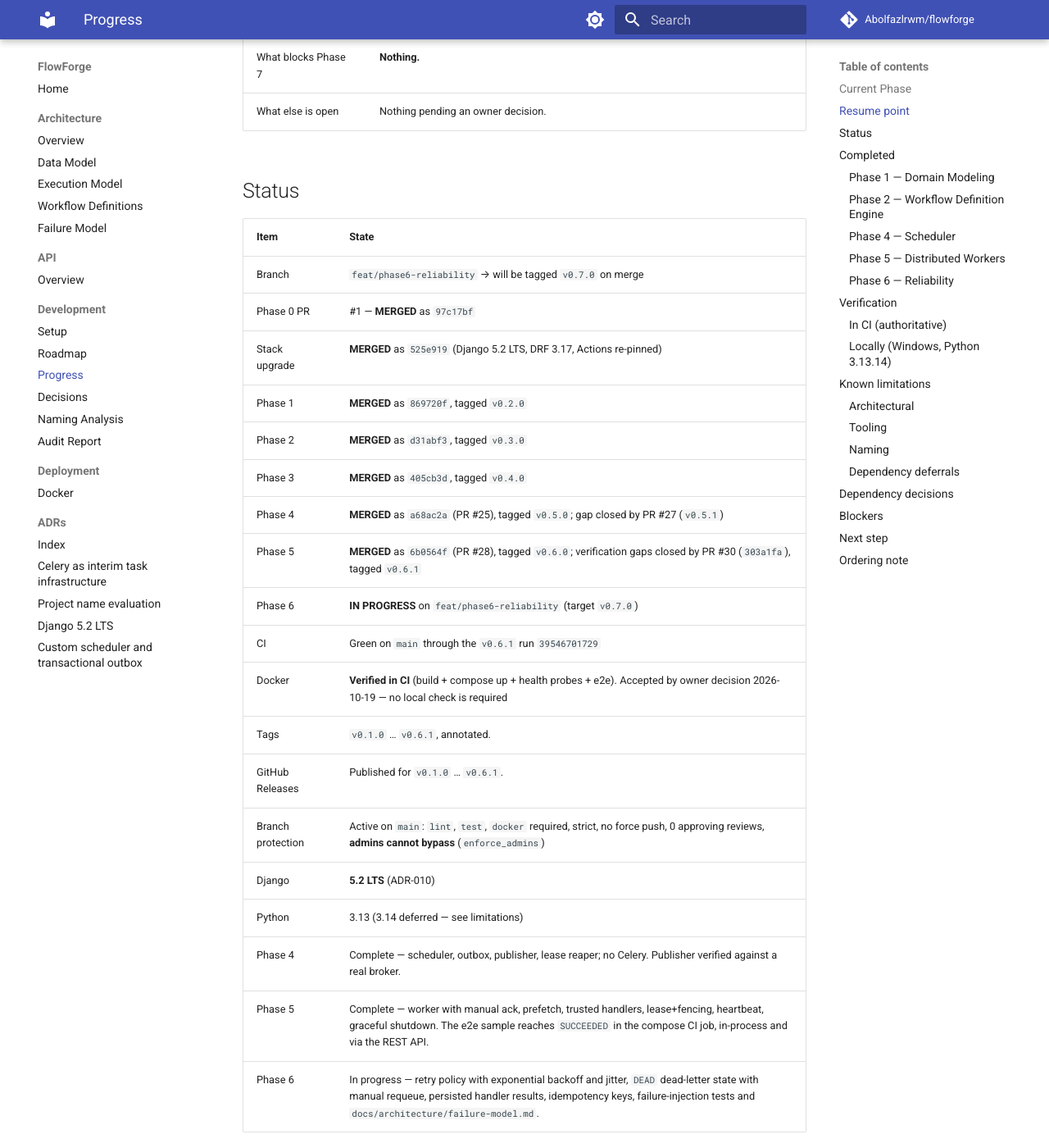
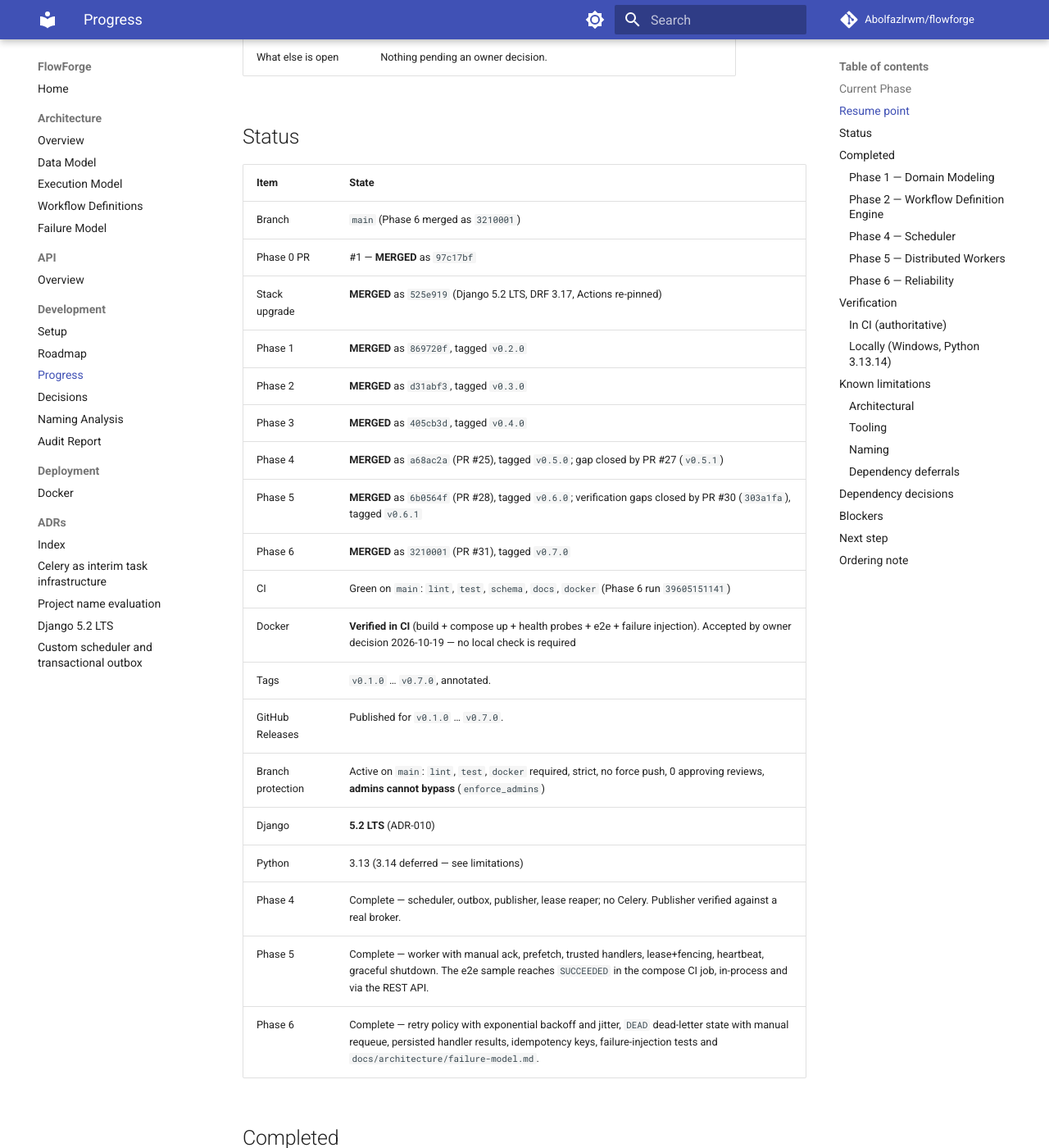
Before and after one commit to Abolfazlrwm/flowforge, an MkDocs documentation site: the page built from docs/development/PROGRESS.md, in a window 1280 px wide and 1400 px high, scrolled down 686 px. Shown: the whole window at 82% size. Built offline with MkDocs 1.6.1 and Material for MkDocs 9.7.7, drawn with Linux system fonts in a browser that asks for light colours; comment, search, counter and statistics services are not loaded; some of the changed text lies outside the part shown.

Commit message:
docs: record Phase 6 as released (v0.7.0)
`PROGRESS.md` still said Phase 6 was in progress on a feature branch. It is not:
PR #31 merged as `3210001`, tagged `v0.7.0`, released.

- Current Phase and the resume-point table now say COMPLETE, and the "where is the
  work" answer is `main` rather than a branch that no longer exists.
- The CI run link is recorded now that the run is green (run `39605151141`), which
  is the ordering rule this file already states at the end: a URL committed before
  the run exists is a claim, not a verification.
- `AGENTS.md` current-phase line matches.

No code changes.

```diff
--- a/docs/development/PROGRESS.md
+++ b/docs/development/PROGRESS.md
@@ -2,9 +2,8 @@
 
 ## Current Phase
 
-**Phase 6 — Reliability: IN PROGRESS.** The work is on
-`feat/phase6-reliability` and will be tagged **v0.7.0** on merge. Phase 5 is
-complete and released (`v0.6.0`), and its verification gaps closed as `v0.6.1`.
+**Phase 6 — Reliability: COMPLETE (v0.7.0).** Merged as `3210001` (PR #31), tagged
+`v0.7.0`, released. Phase 7 is next.
 
 ## Resume point
 
@@ -12,11 +11,11 @@ If this session is resumed cold, read this section first.
 
 | Question | Answer |
 |----------|--------|
-| Where is the work | `feat/phase6-reliability`; on merge it becomes `v0.7.0`. `main` is the integration branch. |
-| What is released | `v0.1.0` … `v0.6.1` (including the `v0.5.1` and `v0.6.1` gap releases). |
+| Where is the work | `main`. Phase 6 is merged, tagged and released. |
+| What is released | `v0.1.0` … `v0.7.0` (including the `v0.5.1` and `v0.6.1` gap releases). |
 | Framework | **Django 5.2 LTS** (owner decision, [ADR-010](../adr/ADR-010-django-5-2-lts.md)). Python stays at 3.13. |
 | Message broker | **RabbitMQ via pika**, no Celery ([ADR-011](../adr/ADR-011-custom-scheduler-and-transactional-outbox.md)). `RABBITMQ_URL` is the one broker. |
-| What is next | Merge the Phase 6 PR, tag `v0.7.0`. |
+| What is next | Phase 7. |
 | What blocks Phase 7 | **Nothing.** |
 | What else is open | Nothing pending an owner decision. |
 
@@ -24,7 +23,7 @@ If this session is resumed cold, read this section first.
 
 | Item | State |
 |------|-------|
-| Branch | `feat/phase6-reliability` → will be tagged `v0.7.0` on merge |
+| Branch | `main` (Phase 6 merged as `3210001`) |
 | Phase 0 PR | #1 — **MERGED** as `97c17bf` |
 | Stack upgrade | **MERGED** as `525e919` (Django 5.2 LTS, DRF 3.17, Actions re-pinned) |
 | Phase 1 | **MERGED** as `869720f`, tagged `v0.2.0` |
@@ -32,17 +31,17 @@ If this session is resumed cold, read this section first.
 | Phase 3 | **MERGED** as `405cb3d`, tagged `v0.4.0` |
 | Phase 4 | **MERGED** as `a68ac2a` (PR #25), tagged `v0.5.0`; gap closed by PR #27 (`v0.5.1`) |
 | Phase 5 | **MERGED** as `6b0564f` (PR #28), tagged `v0.6.0`; verification gaps closed by PR #30 (`303a1fa`), tagged `v0.6.1` |
-| Phase 6 | **IN PROGRESS** on `feat/phase6-reliability` (target `v0.7.0`) |
-| CI | Green on `main` through the `v0.6.1` run `39546701729` |
-| Docker | **Verified in CI** (build + compose up + health probes + e2e). Accepted by owner decision 2026-10-19 — no local check is required |
-| Tags | `v0.1.0` … `v0.6.1`, annotated. |
-| GitHub Releases | Published for `v0.1.0` … `v0.6.1`. |
+| Phase 6 | **MERGED** as `3210001` (PR #31), tagged `v0.7.0` |
+| CI | Green on `main`: `lint`, `test`, `schema`, `docs`, `docker` (Phase 6 run `39605151141`) |
+| Docker | **Verified in CI** (build + compose up + health probes + e2e + failure injection). Accepted by owner decision 2026-10-19 — no local check is required |
+| Tags | `v0.1.0` … `v0.7.0`, annotated. |
+| GitHub Releases | Published for `v0.1.0` … `v0.7.0`. |
 | Branch protection | Active on `main`: `lint`, `test`, `docker` required, strict, no force push, 0 approving reviews, **admins cannot bypass** (`enforce_admins`) |
 | Django | **5.2 LTS** (ADR-010) |
 | Python | 3.13 (3.14 deferred — see limitations) |
 | Phase 4 | Complete — scheduler, outbox, publisher, lease reaper; no Celery. Publisher verified against a real broker. |
 | Phase 5 | Complete — worker with manual ack, prefetch, trusted handlers, lease+fencing, heartbeat, graceful shutdown. The e2e sample reaches `SUCCEEDED` in the compose CI job, in-process and via the REST API. |
-| Phase 6 | In progress — retry policy with exponential backoff and jitter, `DEAD` dead-letter state with manual requeue, persisted handler results, idempotency keys, failure-injection tests and `docs/architecture/failure-model.md`. |
+| Phase 6 | Complete — retry policy with exponential backoff and jitter, `DEAD` dead-letter state with manual requeue, persisted handler results, idempotency keys, failure-injection tests and `docs/architecture/failure-model.md`. |
 
 ## Completed
 
@@ -308,8 +307,11 @@ Phase 5 gap release: https://github.com/Abolfazlrwm/flowforge/actions/runs/39546
 API e2e reached `succeeded`; docker asserted `healthy` for scheduler, publisher and
 worker)
 
-Phase 6: the CI URL is added once the run is green, not before — see the ordering
-note at the end of this document.
+Phase 6: https://github.com/Abolfazlrwm/flowforge/actions/runs/39605151141
+(v0.7.0 — 435 unit + 24 integration green; the three failure-injection tests
+passed, including the SIGKILL-a-worker chain; docker reported the broker outage as
+503 with `"rabbitmq": "error"`, recovered to 200, survived the DB restart, and the
+e2e sample still reached `SUCCEEDED` afterwards)
 
 Phase 2 run: https://github.com/Abolfazlrwm/flowforge/actions/runs/39252710339
 
@@ -520,13 +522,10 @@ None.
 
 ## Next step
 
-Phase 6 is in progress on `feat/phase6-reliability` (target `v0.7.0`): retry
-policies with exponential backoff and jitter, the `DEAD` dead-letter state with
-manual requeue, persisted handler results, idempotency keys, and failure-injection
-tests. `docs/architecture/failure-model.md` is the map of what is proven and what
-is not — read its UNVERIFIED entries before claiming a failure mode is handled.
+Phase 6 is complete and released as `v0.7.0`. Phase 7 is next.
 
-The three gaps Phase 7 will feel, all recorded in that document:
+The three gaps Phase 7 will feel, all recorded in
+[`docs/architecture/failure-model.md`](../architecture/failure-model.md):
 
 - **the worker does not reconnect to RabbitMQ** (failure mode 14) — a broker
   restart requires restarting the processes;
```
Also changed, not shown: AGENTS.md (+2 -2 lines).
